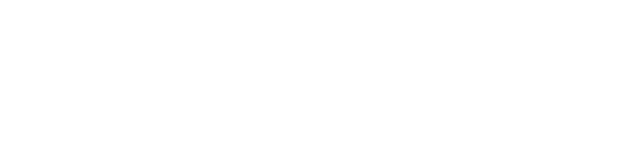
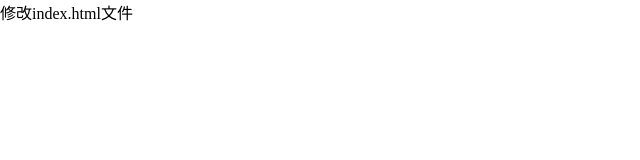
Before and after one commit to caiyiying/test2020, a plain HTML site: page index.html in a window 1280 px wide. Shown: the whole page, without its empty margins (0-640 px from the left). Drawn offline with Linux system fonts and the light colour scheme.

Commit message:
modefy index.html

```diff
--- a/index.html
+++ b/index.html
@@ -50,6 +50,7 @@
   </head>
   <body>
     <div id="base" class="">
+          修改index.html文件
     </div>
   </body>
 </html>
```
